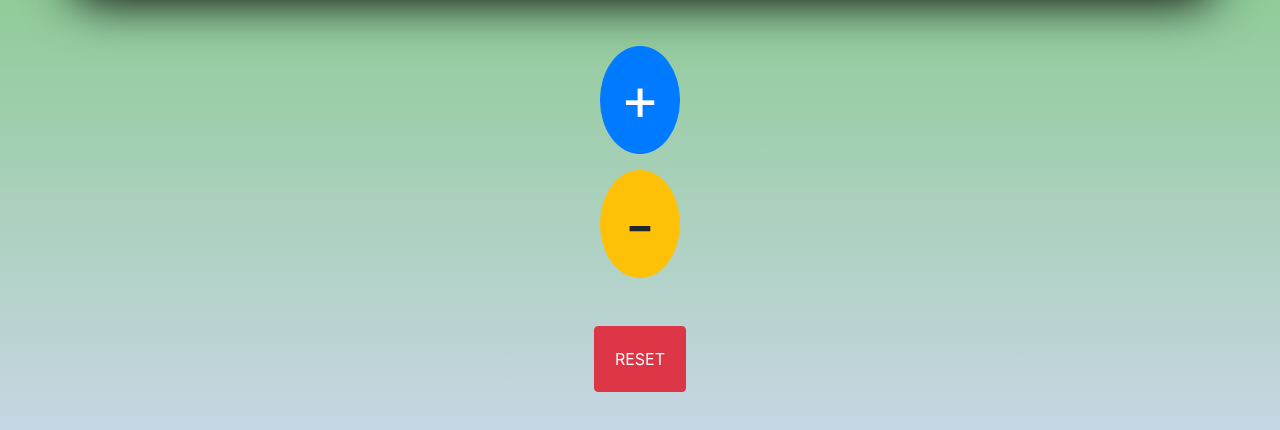
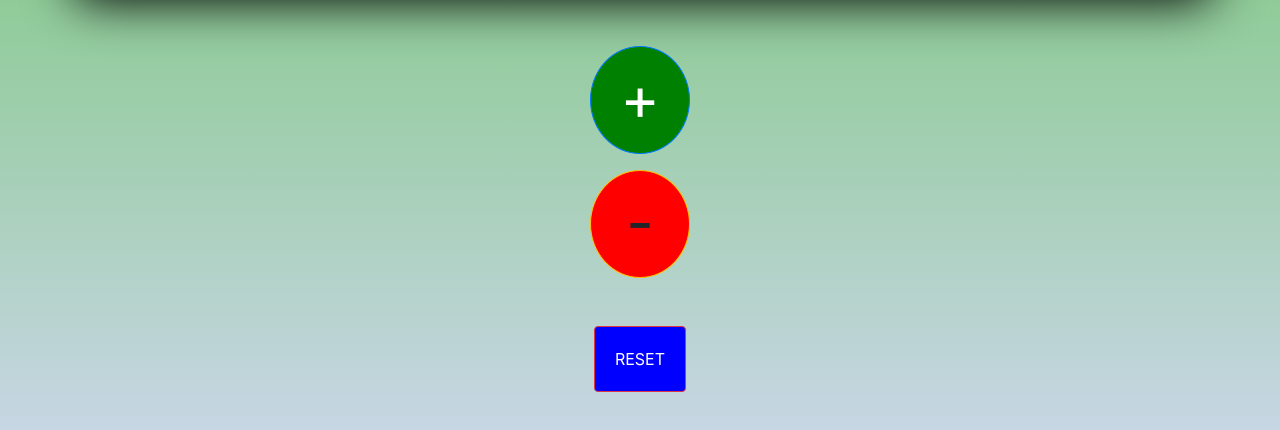
Before and after one commit to Issam57/compteurPersonnes, a plain HTML site: page index.html in a window 1280 px wide. Shown: the part 592-1022 px from the top of the page. Drawn offline with nearby package versions, Linux system fonts and the light colour scheme; a web font is replaced by a local one.

Commit message:
modification style bouttons

```diff
--- a/style.css
+++ b/style.css
@@ -49,23 +49,38 @@ svg{
 }
 
 #btn1 {
+    background-color: green;
     padding-bottom: 100px;
     font-size: 60px;
-    width: 80px;
-    height: 80px;
+    width: 100px;
+    height: 100px;
     border-radius: 60%;
 }
 
+#btn1:hover{
+    opacity: 0.8;
+}
+
 #btn2 {
+    background-color: red;
     padding-bottom: 100px;
-    font-size: 65px;
-    width: 80px;
-    height: 80px;
-    border-radius: 50%;
+    font-size: 60px;
+    width: 100px;
+    height: 100px;
+    border-radius: 60%;
+}
+
+#btn2:hover{
+    opacity: 0.8;
 }
 
 #btn3 {
+    background-color: blue;
     padding: 20px;
+}
+
+#btn3:hover{
+    opacity: 0.8;
 }
 
 #titre {
```
